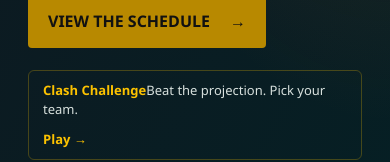
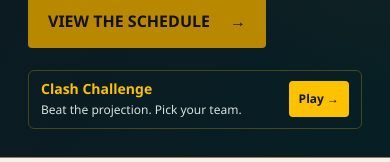
Before and after one commit to johnc0601-glitch/ccteamclash, a Next.js app: page / in a window 390 px wide. Shown: the part 706-868 px from the top of the page. Built offline with nearby package versions, Linux system fonts and the light colour scheme; no server answers; the database is empty.

Commit message:
Keep Clash Challenge callout compact and aligned on mobile

```diff
--- a/src/app/matchday.module.css
+++ b/src/app/matchday.module.css
@@ -56,24 +56,57 @@
 
 /* Keep the game accessible without displacing the editorial headline. */
 .challengeCompact {
-  display: flex;
+  display: grid;
+  grid-template-columns: minmax(0, 1fr) auto;
   align-items: center;
-  gap: 10px 14px;
-  flex-wrap: wrap;
-  width: fit-content;
-  max-width: 100%;
+  gap: 14px;
+  width: 100%;
+  max-width: 460px;
   margin-top: 22px;
-  padding: 10px 14px;
+  padding: 12px 14px;
   border: 1px solid rgba(252, 194, 0, .25);
   border-radius: 6px;
   color: #d7e0dd;
-  font-size: 13px;
 }
 
-.challengeCompact a {
+.challengeCompactCopy {
+  display: grid;
+  min-width: 0;
+  gap: 4px;
+}
+
+.challengeCompactCopy strong {
   color: #fcc200;
-  font-weight: 800;
+  font-size: 14px;
+  line-height: 1.2;
+}
+
+.challengeCompactCopy span {
+  font-size: 12px;
+  line-height: 1.35;
+}
+
+.challengeCompactLink {
+  display: inline-flex;
+  align-items: center;
+  justify-content: center;
+  padding: 9px 12px;
+  border-radius: 4px;
+  background: #fcc200;
+  color: #101820;
+  font-size: 12px;
+  font-weight: 900;
   white-space: nowrap;
+}
+
+.challengeCompactLink:hover,
+.challengeCompactLink:focus-visible {
+  background: #ffdc50;
+}
+
+@media (max-width: 540px) {
+  .challengeCompact { gap: 9px; padding: 10px 12px; }
+  .challengeCompactLink { padding: 9px 10px; }
 }
 
 @media (max-width: 900px) {
```
